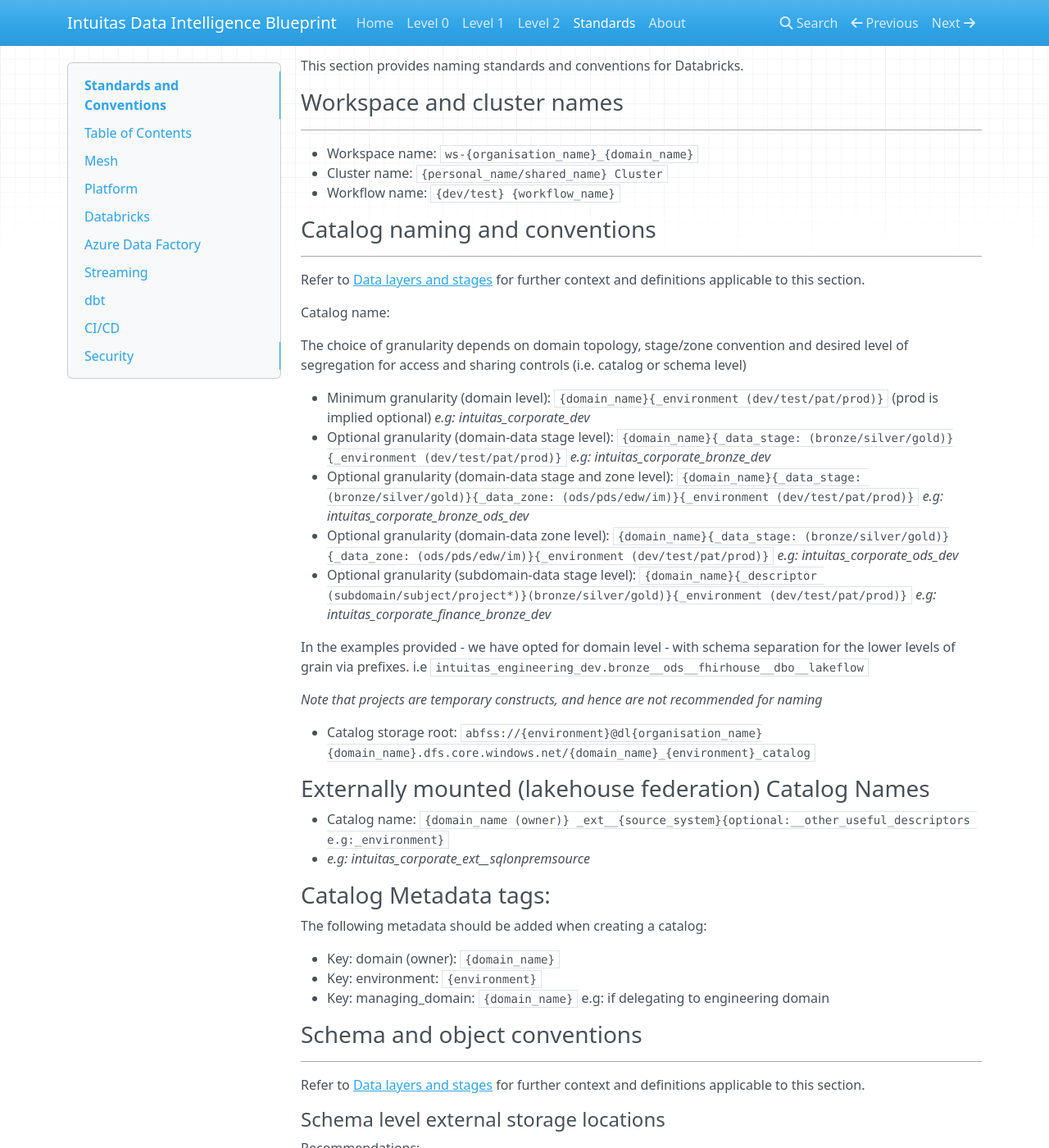
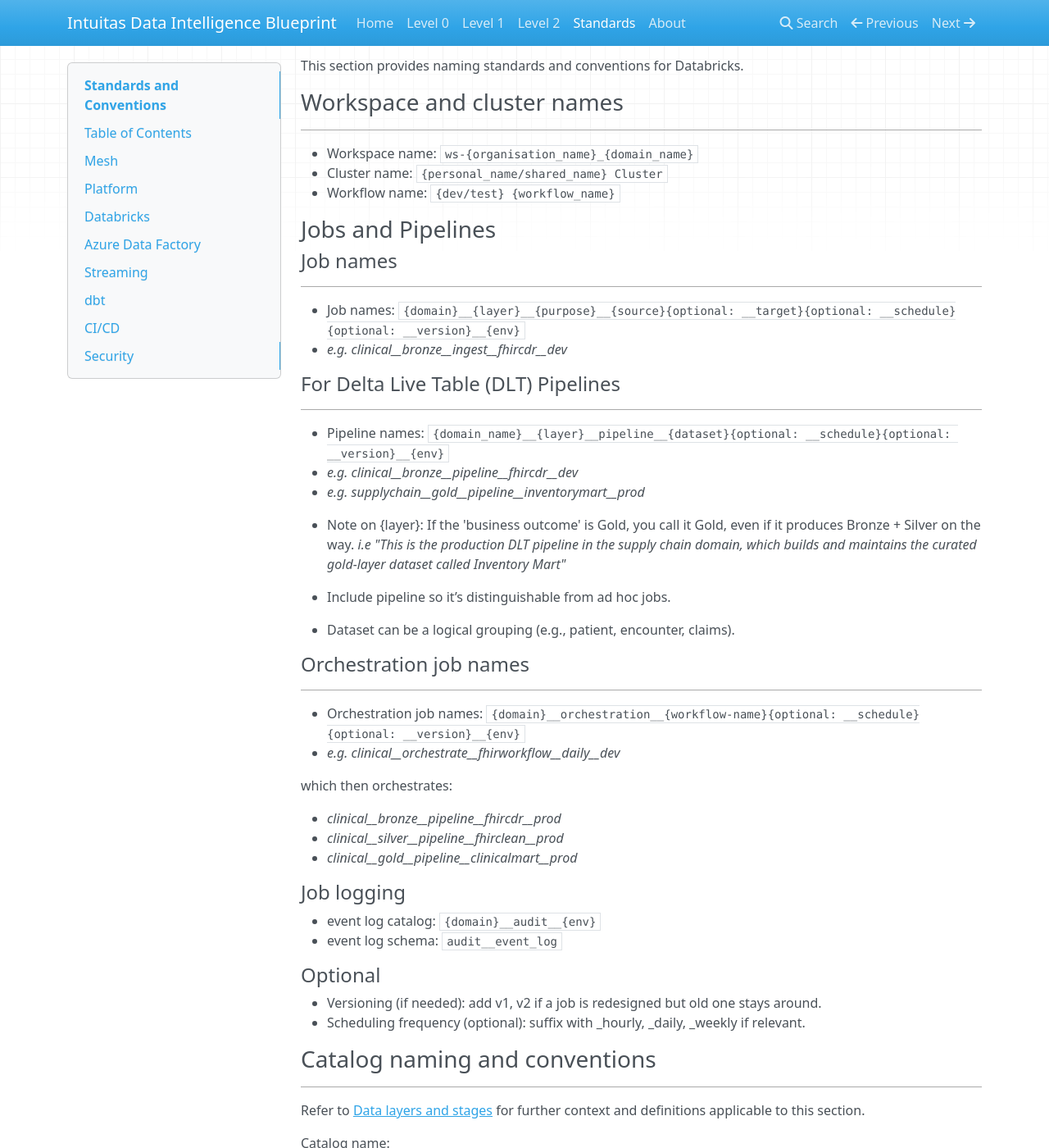
Before and after one commit to bensonchoyintuitas/intuitas_knowledgebase, an MkDocs documentation site: the page built from docs/standards_and_conventions.md, in a window 1280 px wide and 1400 px high, scrolled down 3540 px. Shown: the whole window at 82% size. Built offline with MkDocs 1.6.1, drawn with Linux system fonts in a browser that asks for light colours; nearby versions of some CDN libraries; some of the changed text lies outside the part shown.

Commit message:
Add naming conventions for Jobs and Pipelines in standards_and_conventions.md, including guidelines for job names, DLT pipeline names, orchestration job names, and logging. Update foreign catalog naming for clarity.

```diff
--- a/docs/standards_and_conventions.md
+++ b/docs/standards_and_conventions.md
@@ -161,12 +161,57 @@
 ---
 This section provides naming standards and conventions for Databricks.
 
+
+
 ### Workspace and cluster names
 ---
 
 - Workspace name: `ws-{organisation_name}_{domain_name}`
 - Cluster name: `{personal_name/shared_name} Cluster`
 - Workflow name: `{dev/test} {workflow_name}`
+
+
+### Jobs and Pipelines
+
+#### Job names
+---
+
+- Job names: `{domain}__{layer}__{purpose}__{source}{optional: __target}{optional: __schedule}{optional: __version}__{env}`
+- *e.g. clinical__bronze__ingest__fhircdr__dev*
+
+#### For Delta Live Table (DLT) Pipelines
+---
+- Pipeline names: `{domain_name}__{layer}__pipeline__{dataset}{optional: __schedule}{optional: __version}__{env}`
+- *e.g. clinical__bronze__pipeline__fhircdr__dev*
+- *e.g. supplychain__gold__pipeline__inventorymart__prod*
+
+- Note on {layer}: If the 'business outcome' is Gold, you call it Gold, even if it produces Bronze + Silver on the way.
+*i.e "This is the production DLT pipeline in the supply chain domain, which builds and maintains the curated gold-layer dataset called Inventory Mart"*
+
+- Include pipeline so it’s distinguishable from ad hoc jobs.
+- Dataset can be a logical grouping (e.g., patient, encounter, claims).
+
+#### Orchestration job names
+---
+
+- Orchestration job names: `{domain}__orchestration__{workflow-name}{optional: __schedule}{optional: __version}__{env}`
+- *e.g. clinical__orchestrate__fhirworkflow__daily__dev*
+
+which then orchestrates:
+
+- *clinical__bronze__pipeline__fhircdr__prod*
+- *clinical__silver__pipeline__fhirclean__prod*
+- *clinical__gold__pipeline__clinicalmart__prod*
+
+#### Job logging
+
+- event log catalog: `{domain}__audit__{env}`
+- event log schema: `audit__event_log`
+
+
+#### Optional
+- Versioning (if needed): add v1, v2 if a job is redesigned but old one stays around.
+- Scheduling frequency (optional): suffix with _hourly, _daily, _weekly if relevant.
 
 ### Catalog naming and conventions
 ---
@@ -191,8 +236,8 @@
 
 ### Externally mounted (lakehouse federation) Catalog Names
 
-- Catalog name: `{domain_name (owner)} _ext__{source_system}{optional:__other_useful_descriptors e.g:_environment}`
-- *e.g: intuitas_corporate_ext__sqlonpremsource*
+- Foreign Catalog name: `{domain_name (owner)} _fc__{source_system}{optional:__other_useful_descriptors e.g:_environment}`
+- *e.g: intuitas_corporate_fc__sqlonpremsource*
 
 ### Catalog Metadata tags:
 
```
